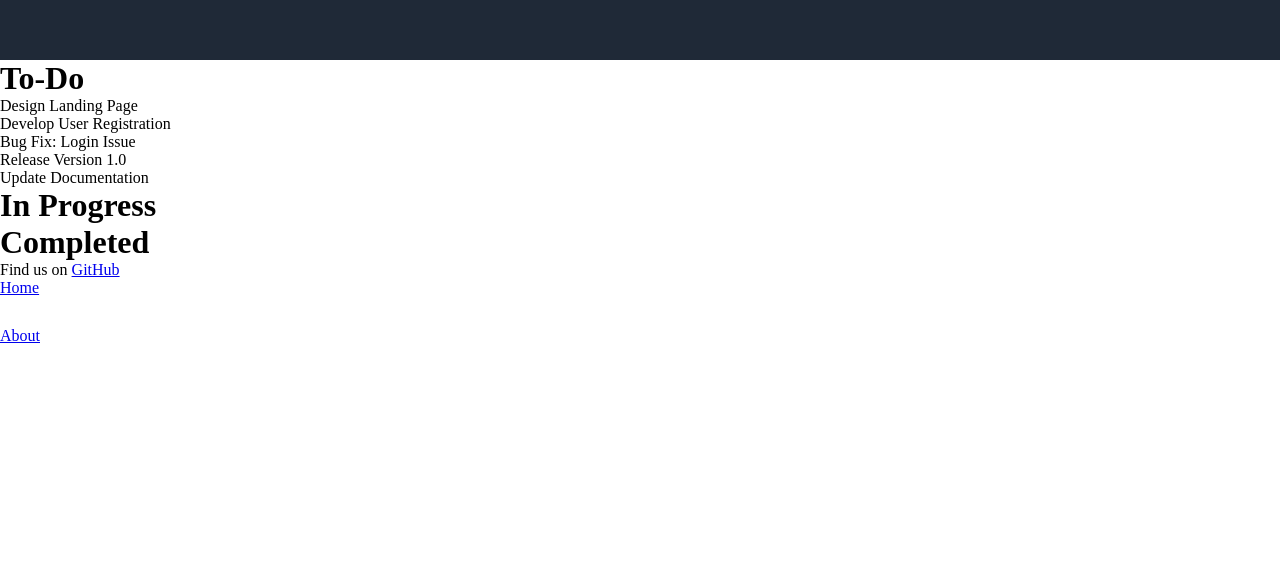
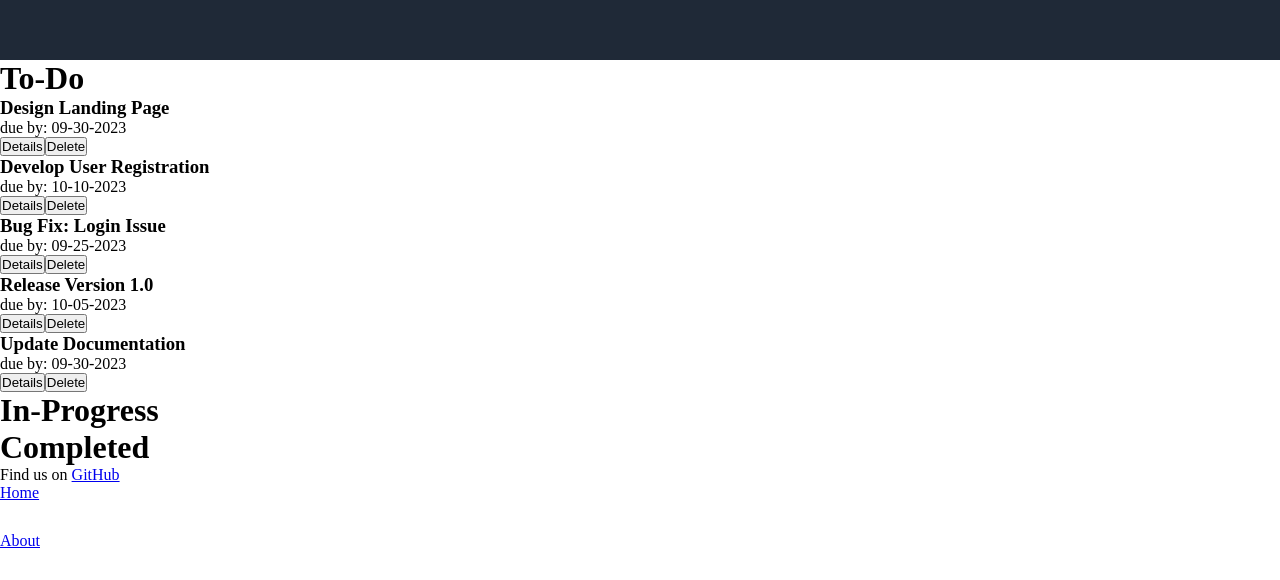
Before and after one commit to michaeltnvu/ironhack-kanban-board, a React (Vite) app: page / in a window 1280 px wide. Shown: the part 994-1574 px from the top of the page. Before the commit the page ends 1369 px from the top, so only its background shows below. Built offline with nearby package versions, Linux system fonts and the light colour scheme; a web font is replaced by a local one.

Commit message:
added delete functionality

```diff
--- /dev/null
+++ b/src/components/TaskCard.jsx
@@ -0,0 +1,25 @@
+import { Link } from "react-router-dom";
+
+const TaskCard = ({ task, onDelete }) => {
+  const origDate = task.dueDate.split("-");
+  const reformattedDate = origDate.slice(1).concat(origDate[0]).join("-");
+
+  const handleDelete = () => {
+    onDelete(task.id);
+  };
+
+  return (
+    <>
+      <div>
+        <h3>{task.title}</h3>
+        <p>due by: {reformattedDate}</p>
+      </div>
+      <Link to={"/" + task.id}>
+        <button>Details</button>
+      </Link>
+      <button onClick={handleDelete}>Delete</button>
+    </>
+  );
+};
+
+export default TaskCard;
--- a/src/components/TaskContainer.jsx
+++ b/src/components/TaskContainer.jsx
@@ -1,10 +1,18 @@
-const TaskContainer = ({ title, list }) => {
+import TaskCard from "./TaskCard";
+
+const TaskContainer = ({ title, list, onDelete }) => {
   return (
     <div>
       <h1>{title}</h1>
-      {list.map((task) => (
-        <p key={task.id}>{task.title}</p>
-      ))}
+      <div className="taskCard">
+        {list.map((task) => (
+          <TaskCard
+            key={task.id}
+            task={task}
+            onDelete={() => onDelete(task.id)}
+          />
+        ))}
+      </div>
     </div>
   );
 };
--- a/src/pages/About.jsx
+++ b/src/pages/About.jsx
@@ -2,7 +2,10 @@ const About = () => {
   return (
     <>
       <div>Marvin</div>
-      <div>Michael</div>
+      <div>
+        <h2>Michael</h2>
+        <p>Hi</p>
+      </div>
       <div>Santiago</div>
     </>
   );
--- a/src/pages/KanbanBoard.jsx
+++ b/src/pages/KanbanBoard.jsx
@@ -7,11 +7,41 @@ const KanbanBoard = () => {
   const [inProgressList, setInProgressList] = useState([]);
   const [completedList, setCompletedList] = useState([]);
 
+  const handleDelete = (taskId, listType) => {
+    let updatedList;
+    switch (listType) {
+      case "To-Do":
+        updatedList = toDoList.filter((task) => task.id !== taskId);
+        setToDoList(updatedList);
+        break;
+      case "In-Progress":
+        updatedList = inProgressList.filter((task) => task.id !== taskId);
+        setInProgressList(updatedList);
+        break;
+      case "Completed":
+        updatedList = completedList.filter((task) => task.id !== taskId);
+        setCompletedList(updatedList);
+        break;
+    }
+  };
+
   return (
-    <div className="home-page">
-      <TaskContainer title={"To-Do"} list={toDoList} />
-      <TaskContainer title={"In Progress"} list={inProgressList} />
-      <TaskContainer title={"Completed"} list={completedList} />
+    <div className="kanbanBoard">
+      <TaskContainer
+        title={"To-Do"}
+        list={toDoList}
+        onDelete={(taskId) => handleDelete(taskId, "To-Do")}
+      />
+      <TaskContainer
+        title={"In-Progress"}
+        list={inProgressList}
+        onDelete={(taskId) => handleDelete(taskId, "In-Progress")}
+      />
+      <TaskContainer
+        title={"Completed"}
+        list={completedList}
+        onDelete={(taskId) => handleDelete(taskId, "Completed")}
+      />
     </div>
   );
 };
```
